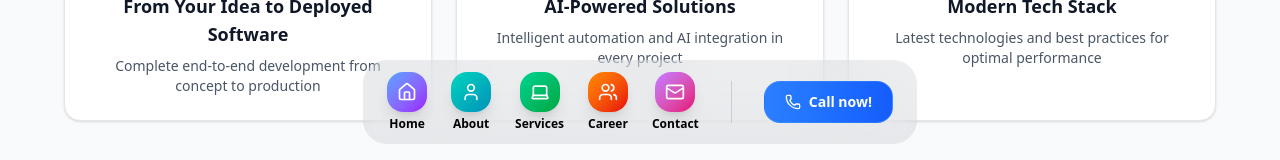
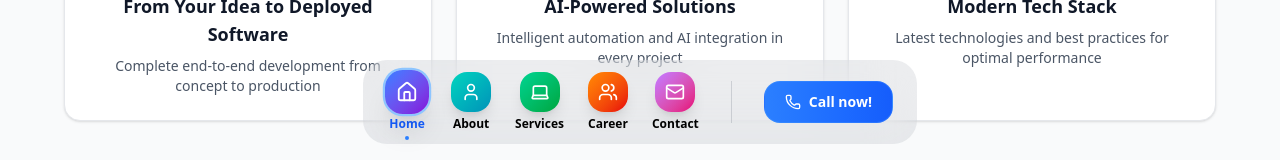
Before and after one commit to om202/NobleStack, a Next.js app: page / in a window 1280 px wide. Shown: the part 640-800 px from the top of the page. Built offline with nearby package versions, Linux system fonts and the light colour scheme.

Commit message:
Add framer-motion dependency and refactor Career and Home pages to use PageLayout component for improved structure and maintainability; enhance Navigation component with dynamic styling based on current path for better user experience.

```diff
--- a/package.json
+++ b/package.json
@@ -19,6 +19,7 @@
     "@radix-ui/react-slot": "^1.2.3",
     "@radix-ui/react-tabs": "^1.1.12",
     "@tailwindcss/postcss": "^4.1.8",
+    "framer-motion": "^12.15.0",
     "lucide-react": "^0.511.0",
     "next": "15.3.3",
     "react": "^19.0.0",
--- a/src/app/Career/page.tsx
+++ b/src/app/Career/page.tsx
@@ -1,7 +1,6 @@
 "use client";
 
-import Navigation from "../../components/common/Navigation";
-import Footer from "../../components/common/Footer";
+import PageLayout from "../../components/PageLayout";
 import {
   Send,
   Mail,
@@ -36,9 +35,7 @@ export default function Career() {
   };
 
   return (
-    <div className="min-h-screen">
-      <Navigation />
-      <main className="pb-24">
+    <PageLayout>
         {/* Hero Section */}
         <section className="py-12 px-4 min-h-screen bg-gray-50">
           <div className="max-w-4xl mx-auto">
@@ -272,8 +269,6 @@ export default function Career() {
             }
           `}</style>
         </section>
-      </main>
-      <Footer />
-    </div>
+    </PageLayout>
   );
 }
--- a/src/app/Home/page.tsx
+++ b/src/app/Home/page.tsx
@@ -1,5 +1,4 @@
-import Navigation from "../../components/common/Navigation";
-import Footer from "../../components/common/Footer";
+import PageLayout from "../../components/PageLayout";
 import HeroSection from "./L1";
 import FeaturesSection from "./L2";
 import ServicesSection from "./L3";
@@ -7,15 +6,11 @@ import FAQSection from "./L4";
 
 export default function Home() {
   return (
-    <div className="min-h-screen">
-      <Navigation />
-      <main className="pb-24">
-        <HeroSection />
-        <FeaturesSection />
-        <ServicesSection />
-        <FAQSection />
-      </main>
-      <Footer />
-    </div>
+    <PageLayout>
+      <HeroSection />
+      <FeaturesSection />
+      <ServicesSection />
+      <FAQSection />
+    </PageLayout>
   );
 }
--- /dev/null
+++ b/src/components/PageLayout.tsx
@@ -0,0 +1,24 @@
+"use client";
+
+import Navigation from "./common/Navigation";
+import Footer from "./common/Footer";
+import PageTransition from "./PageTransition";
+import { ReactNode } from "react";
+
+interface PageLayoutProps {
+  children: ReactNode;
+}
+
+export default function PageLayout({ children }: PageLayoutProps) {
+  return (
+    <div className="min-h-screen">
+      <Navigation />
+      <PageTransition>
+        <main className="pb-24">
+          {children}
+        </main>
+      </PageTransition>
+      <Footer />
+    </div>
+  );
+}
--- /dev/null
+++ b/src/components/PageTransition.tsx
@@ -0,0 +1,61 @@
+"use client";
+
+import { motion, AnimatePresence } from "framer-motion";
+import { usePathname } from "next/navigation";
+import { ReactNode } from "react";
+
+interface PageTransitionProps {
+  children: ReactNode;
+}
+
+const pageVariants = {
+  initial: {
+    opacity: 0,
+    x: 100,
+    y: 30,
+    scale: 0.9,
+    rotateY: 5,
+  },
+  in: {
+    opacity: 1,
+    x: 0,
+    y: 0,
+    scale: 1,
+    rotateY: 0,
+  },
+  out: {
+    opacity: 0,
+    x: -100,
+    y: -30,
+    scale: 0.9,
+    rotateY: -5,
+  },
+};
+
+const pageTransition = {
+  type: "spring",
+  damping: 25,
+  stiffness: 120,
+  mass: 1,
+  duration: 0.6,
+};
+
+export default function PageTransition({ children }: PageTransitionProps) {
+  const pathname = usePathname();
+
+  return (
+    <AnimatePresence mode="wait" initial={false}>
+      <motion.div
+        key={pathname}
+        initial="initial"
+        animate="in"
+        exit="out"
+        variants={pageVariants}
+        transition={pageTransition}
+        className="w-full"
+      >
+        {children}
+      </motion.div>
+    </AnimatePresence>
+  );
+}
--- a/src/components/common/Navigation.tsx
+++ b/src/components/common/Navigation.tsx
@@ -2,6 +2,7 @@
 
 import * as NavigationMenu from "@radix-ui/react-navigation-menu";
 import Link from "next/link";
+import { usePathname } from "next/navigation";
 import {
   ChevronUp,
   Phone,
@@ -15,24 +16,34 @@ import { useState } from "react";
 
 export default function Navigation() {
   const [isMenuOpen, setIsMenuOpen] = useState(false);
+  const pathname = usePathname();
 
   return (
     <nav className="fixed bottom-0 left-0 right-0 z-50 p-3 sm:p-4">
       <div className="flex justify-center px-4">
-        <div className="bg-gray-600/10 backdrop-blur-xl rounded-3xl px-4 sm:px-6 py-3 animate-fade-in w-fit max-w-[95vw]">
+        <div className="bg-gray-600/10 backdrop-blur-xl rounded-3xl px-4 sm:px-6 py-3 w-fit max-w-[95vw]">
           <NavigationMenu.Root>
             <NavigationMenu.List className="flex items-center justify-center">
               {/* Main Navigation Items */}
               <div className={`items-center gap-4 sm:gap-6 ${isMenuOpen ? 'hidden' : 'flex lg:flex'}`}>
-                <NavigationMenu.Item>
+                                  <NavigationMenu.Item>
                   <NavigationMenu.Link asChild>
-                    <Link href="/" className="flex flex-col items-center gap-1 group cursor-pointer">
-                      <div className="w-9 h-9 sm:w-10 sm:h-10 bg-gradient-to-br from-blue-400 to-purple-600 rounded-2xl flex items-center justify-center group-hover:scale-110 transition-transform duration-300 shadow-lg">
+                    <Link href="/" className="flex flex-col items-center gap-1 group cursor-pointer relative">
+                      <div className={`w-9 h-9 sm:w-10 sm:h-10 rounded-2xl flex items-center justify-center group-hover:scale-110 transition-all duration-300 shadow-lg ${
+                        pathname === '/'
+                          ? 'bg-gradient-to-br from-blue-500 to-purple-700 scale-110 shadow-xl ring-2 ring-blue-300'
+                          : 'bg-gradient-to-br from-blue-400 to-purple-600'
+                      }`}>
                         <House className="w-4 h-4 sm:w-5 sm:h-5 text-white" />
                       </div>
-                      <span className="text-xs text-black group-hover:text-gray-700 transition-colors duration-300 font-semibold">
+                      <span className={`text-xs group-hover:text-gray-700 transition-colors duration-300 font-semibold ${
+                        pathname === '/' ? 'text-blue-600' : 'text-black'
+                      }`}>
                         Home
                       </span>
+                      {pathname === '/' && (
+                        <div className="absolute -bottom-2 left-1/2 transform -translate-x-1/2 w-1 h-1 bg-blue-500 rounded-full animate-in fade-in duration-300" />
+                      )}
                     </Link>
                   </NavigationMenu.Link>
                 </NavigationMenu.Item>
@@ -67,13 +78,22 @@ export default function Navigation() {
 
                 <NavigationMenu.Item>
                   <NavigationMenu.Link asChild>
-                    <Link href="/Career" className="flex flex-col items-center gap-1 group cursor-pointer">
-                      <div className="w-9 h-9 sm:w-10 sm:h-10 bg-gradient-to-br from-orange-400 to-red-600 rounded-2xl flex items-center justify-center group-hover:scale-110 transition-transform duration-300 shadow-lg">
+                    <Link href="/Career" className="flex flex-col items-center gap-1 group cursor-pointer relative">
+                      <div className={`w-9 h-9 sm:w-10 sm:h-10 rounded-2xl flex items-center justify-center group-hover:scale-110 transition-all duration-300 shadow-lg ${
+                        pathname === '/Career'
+                          ? 'bg-gradient-to-br from-orange-500 to-red-700 scale-110 shadow-xl ring-2 ring-orange-300'
+                          : 'bg-gradient-to-br from-orange-400 to-red-600'
+                      }`}>
                         <Users className="w-4 h-4 sm:w-5 sm:h-5 text-white" />
                       </div>
-                      <span className="text-xs text-black group-hover:text-gray-700 transition-colors duration-300 font-semibold">
+                      <span className={`text-xs group-hover:text-gray-700 transition-colors duration-300 font-semibold ${
+                        pathname === '/Career' ? 'text-orange-600' : 'text-black'
+                      }`}>
                         Career
                       </span>
+                      {pathname === '/Career' && (
+                        <div className="absolute -bottom-2 left-1/2 transform -translate-x-1/2 w-1 h-1 bg-orange-500 rounded-full animate-in fade-in duration-300" />
+                      )}
                     </Link>
                   </NavigationMenu.Link>
                 </NavigationMenu.Item>
@@ -119,14 +139,23 @@ export default function Navigation() {
                               <div className="grid grid-cols-3 gap-4 mb-4 animate-in fade-in slide-in-from-bottom-2 duration-700 ease-out delay-150">
                 <Link
                   href="/"
-                  className="flex flex-col items-center gap-2 p-3 rounded-xl hover:bg-gray-500/15 transition-all duration-300 group"
+                  className="flex flex-col items-center gap-2 p-3 rounded-xl hover:bg-gray-500/15 transition-all duration-300 group relative"
                 >
-                  <div className="w-12 h-12 bg-gradient-to-br from-blue-400 to-purple-600 rounded-2xl flex items-center justify-center group-hover:scale-110 transition-transform duration-300 shadow-lg">
+                  <div className={`w-12 h-12 rounded-2xl flex items-center justify-center group-hover:scale-110 transition-all duration-300 shadow-lg ${
+                    pathname === '/'
+                      ? 'bg-gradient-to-br from-blue-500 to-purple-700 scale-110 shadow-xl ring-2 ring-blue-300'
+                      : 'bg-gradient-to-br from-blue-400 to-purple-600'
+                  }`}>
                     <House className="w-6 h-6 text-white" />
                   </div>
-                  <span className="text-sm text-black group-hover:text-gray-700 transition-colors duration-300 font-semibold">
+                  <span className={`text-sm group-hover:text-gray-700 transition-colors duration-300 font-semibold ${
+                    pathname === '/' ? 'text-blue-600' : 'text-black'
+                  }`}>
                     Home
                   </span>
+                  {pathname === '/' && (
+                    <div className="absolute -bottom-1 left-1/2 transform -translate-x-1/2 w-1.5 h-1.5 bg-blue-500 rounded-full animate-in fade-in duration-300" />
+                  )}
                 </Link>
                 <a
                   href="#about"
@@ -152,14 +181,23 @@ export default function Navigation() {
                 </a>
                 <Link
                   href="/Career"
-                  className="flex flex-col items-center gap-2 p-3 rounded-xl hover:bg-gray-500/15 transition-all duration-300 group"
+                  className="flex flex-col items-center gap-2 p-3 rounded-xl hover:bg-gray-500/15 transition-all duration-300 group relative"
                 >
-                  <div className="w-12 h-12 bg-gradient-to-br from-orange-400 to-red-600 rounded-2xl flex items-center justify-center group-hover:scale-110 transition-transform duration-300 shadow-lg">
+                  <div className={`w-12 h-12 rounded-2xl flex items-center justify-center group-hover:scale-110 transition-all duration-300 shadow-lg ${
+                    pathname === '/Career'
+                      ? 'bg-gradient-to-br from-orange-500 to-red-700 scale-110 shadow-xl ring-2 ring-orange-300'
+                      : 'bg-gradient-to-br from-orange-400 to-red-600'
+                  }`}>
                     <Users className="w-6 h-6 text-white" />
                   </div>
-                  <span className="text-sm text-black group-hover:text-gray-700 transition-colors duration-300 font-semibold">
+                  <span className={`text-sm group-hover:text-gray-700 transition-colors duration-300 font-semibold ${
+                    pathname === '/Career' ? 'text-orange-600' : 'text-black'
+                  }`}>
                     Career
                   </span>
+                  {pathname === '/Career' && (
+                    <div className="absolute -bottom-1 left-1/2 transform -translate-x-1/2 w-1.5 h-1.5 bg-orange-500 rounded-full animate-in fade-in duration-300" />
+                  )}
                 </Link>
                 <a
                   href="#contact"
```
Also changed, not shown: 1 other file (tests, documents, lock files or other folders).
